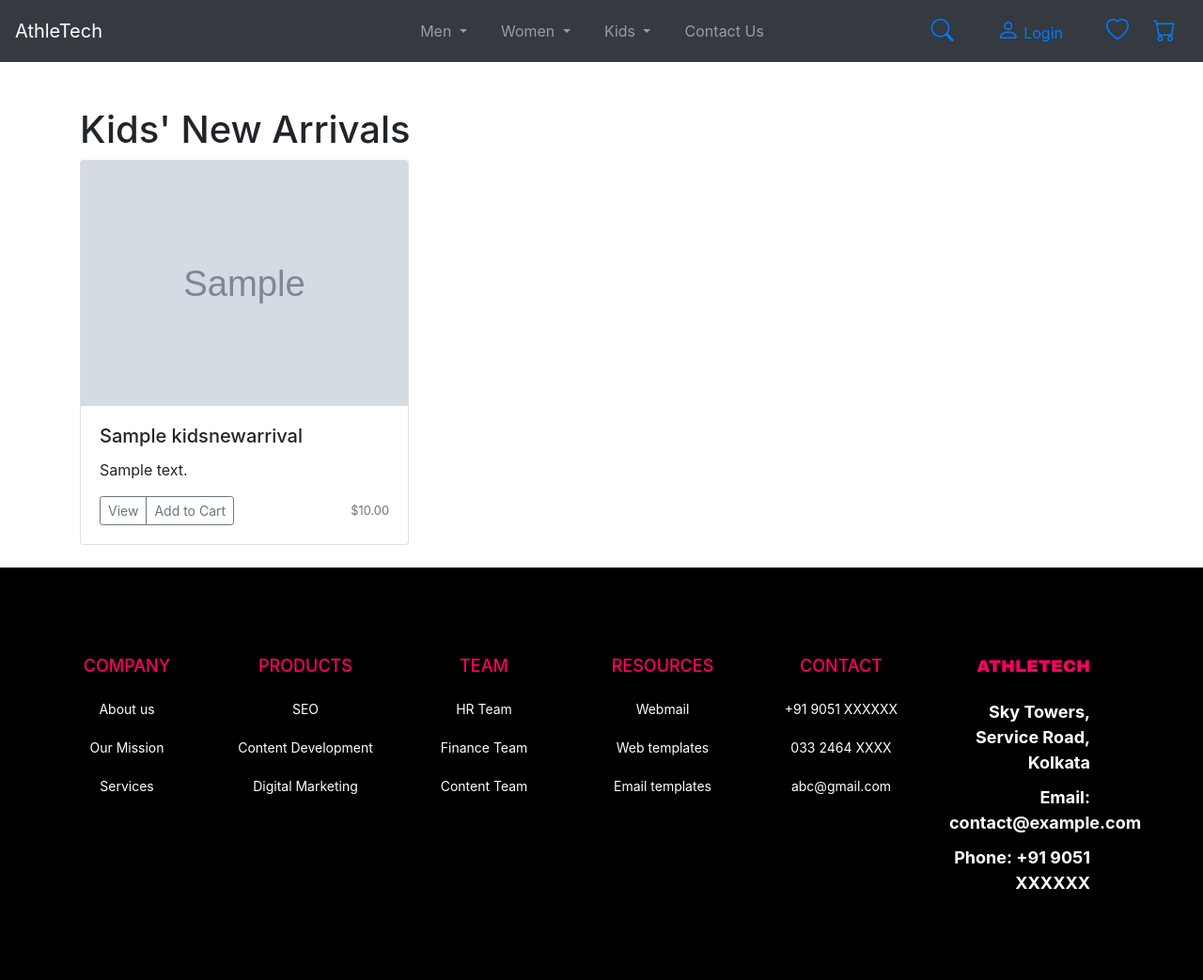
After one commit to pallawit123/sportswearstore, a Django app: page /kids/newarrival/ in a window 1280 px wide. The commit adds this page. Shown: the whole page at 94% size. Run offline with Django 5.2, Linux system fonts and the light colour scheme; tables that the repository leaves empty hold one stand-in row (values such as "Sample post"); grey boxes marked "Sample" are stand-in pictures; some libraries are stand-ins or nearby versions.

Commit message:
database for all category of men women and kids are made but there is problem. But in view newarrival and autumn winter '23 if all category we are able to go there not on other

```diff
--- a/myapp/urls.py
+++ b/myapp/urls.py
@@ -5,14 +5,20 @@ urlpatterns = [
     path("", views.index, name="index"),
     path("men/", views.men, name="men"),
     path("contact-us/", views.contact, name="contact"),
-    path("newarrival/", views.new_arrivals, name="newarrival"),
-    path("newarrival/<int:pk>/", views.product_detail, name="product_detail"),
-    path("add_to_cart/<int:pk>/", views.add_to_cart, name="add_to_cart"),
-    path("add_to_wishlist/<int:pk>/", views.add_to_wishlist, name="add_to_wishlist"),
+    path("newarrival/", views.men_new_arrivals, name="newarrival"),
+    path("newarrival/<str:category>/<int:pk>/", views.product_detail, name="product_detail"),
+    path("add_to_cart/<str:category>/<int:pk>/", views.add_to_cart, name="add_to_cart"),
+    path("add_to_wishlist/<str:category>/<int:pk>/", views.add_to_wishlist, name="add_to_wishlist"),
     path("cart/", views.cart_view, name="cart"),
     path("wishlist/", views.wishlist_view, name="wishlist"),
     path("login/", views.login_view, name="login"),
     path("logout/", views.logout_view, name="logout"),
     path("register/", views.register_view, name="register"),
-
+    path('profile/', views.profile, name='profile'),
+    path("men/newarrival/", views.men_new_arrivals, name="men_newarrival"),
+    path("men/autumn-winter/", views.men_autumn_winter, name="men_autumn_winter"),
+    path("women/newarrival/", views.women_new_arrivals, name="women_newarrival"),
+    path("women/autumn-winter/", views.women_autumn_winter, name="women_autumn_winter"),
+    path("kids/newarrival/", views.kids_new_arrivals, name="kids_newarrival"),
+    path("kids/autumn-winter/", views.kids_autumn_winter, name="kids_autumn_winter"),
 ]
--- a/myapp/views.py
+++ b/myapp/views.py
@@ -1,7 +1,13 @@
 from django.shortcuts import render, get_object_or_404, redirect
 from datetime import datetime
-from .models import Contact, NewArrival, CartItem, WishlistItem
+from .models import Contact, CartItem, WishlistItem, MenNewArrival, MenAutumnWinter, WomenNewArrival, WomenAutumnWinter, KidsNewArrival, KidsAutumnWinter
+from .models import (MenTShirts, MenPolos, MenShorts, MenTrackpantsJoggers,
+                    MenRunning, MenYoga, WomenTShirts, WomenPolos, WomenShorts,
+                    WomenTrackpantsJoggers, WomenRunning, WomenYoga, KidsTShirts,
+                    KidsPolos, KidsShorts, KidsTrackpantsJoggers, KidsRunning, KidsYoga)
+
 from django.contrib.auth.decorators import login_required
+
 from django.contrib.auth import authenticate, login, logout
 from django.contrib.auth.models import User
 from django.contrib import messages
@@ -24,12 +30,150 @@ def contact(request):
         messages.success(request, "Your message has been sent.")
     return render(request, 'contact.html')
 
-def new_arrivals(request):
-    products = NewArrival.objects.all().order_by('-created_at')
-    return render(request, 'newarrival.html', {'products': products})
+# Men Category
+def men_new_arrivals(request):
+    products = MenNewArrival.objects.all().order_by('-created_at')
+    return render(request, 'men_newarrival.html', {'products': products})
 
-def product_detail(request, pk):
-    product = get_object_or_404(NewArrival, pk=pk)
+def men_autumn_winter(request):
+    products = MenAutumnWinter.objects.all()
+    return render(request, 'men_autumn_winter.html', {'products': products})
+
+def men_tshirts(request):
+    products = MenTShirts.objects.all().order_by('-created_at')
+    return render(request, 'men_tshirts.html', {'products': products})
+
+def men_polos(request):
+    products = MenPolos.objects.all().order_by('-created_at')
+    return render(request, 'men_polos.html', {'products': products})
+
+def men_shorts(request):
+    products = MenShorts.objects.all().order_by('-created_at')
+    return render(request, 'men_shorts.html', {'products': products})
+
+def men_trackpants_joggers(request):
+    products = MenTrackpantsJoggers.objects.all().order_by('-created_at')
+    return render(request, 'men_trackpants_joggers.html', {'products': products})
+
+def men_running(request):
+    products = MenRunning.objects.all().order_by('-created_at')
+    return render(request, 'men_running.html', {'products': products})
+
+def men_yoga(request):
+    products = MenYoga.objects.all().order_by('-created_at')
+    return render(request, 'men_yoga.html', {'products': products})
+
+# Women Category
+def women_new_arrivals(request):
+    products = WomenNewArrival.objects.all().order_by('-created_at')
+    return render(request, 'women_newarrival.html', {'products': products})
+
+def women_autumn_winter(request):
+    products = WomenAutumnWinter.objects.all()
+    return render(request, 'women_autumn_winter.html', {'products': products})
+
+def women_tshirts(request):
+    products = WomenTShirts.objects.all().order_by('-created_at')
+    return render(request, 'women_tshirts.html', {'products': products})
+
+def women_polos(request):
+    products = WomenPolos.objects.all().order_by('-created_at')
+    return render(request, 'women_polos.html', {'products': products})
+
+def women_shorts(request):
+    products = WomenShorts.objects.all().order_by('-created_at')
+    return render(request, 'women_shorts.html', {'products': products})
+
+def women_trackpants_joggers(request):
+    products = WomenTrackpantsJoggers.objects.all().order_by('-created_at')
+    return render(request, 'women_trackpants_joggers.html', {'products': products})
+
+def women_running(request):
+    products = WomenRunning.objects.all().order_by('-created_at')
+    return render(request, 'women_running.html', {'products': products})
+
+def women_yoga(request):
+    products = WomenYoga.objects.all().order_by('-created_at')
+    return render(request, 'women_yoga.html', {'products': products})
+
+# Kids Category
+def kids_new_arrivals(request):
+    products = KidsNewArrival.objects.all().order_by('-created_at')
+    return render(request, 'kids_newarrival.html', {'products': products})
+
+def kids_autumn_winter(request):
+    products = KidsAutumnWinter.objects.all()
+    return render(request, 'kids_autumn_winter.html', {'products': products})
+
+def kids_tshirts(request):
+    products = KidsTShirts.objects.all().order_by('-created_at')
+    return render(request, 'kids_tshirts.html', {'products': products})
+
+def kids_polos(request):
+    products = KidsPolos.objects.all().order_by('-created_at')
+    return render(request, 'kids_polos.html', {'products': products})
+
+def kids_shorts(request):
+    products = KidsShorts.objects.all().order_by('-created_at')
+    return render(request, 'kids_shorts.html', {'products': products})
+
+def kids_trackpants_joggers(request):
+    products = KidsTrackpantsJoggers.objects.all().order_by('-created_at')
+    return render(request, 'kids_trackpants_joggers.html', {'products': products})
+
+def kids_running(request):
+    products = KidsRunning.objects.all().order_by('-created_at')
+    return render(request, 'kids_running.html', {'products': products})
+
+def kids_yoga(request):
+    products = KidsYoga.objects.all().order_by('-created_at')
+    return render(request, 'kids_yoga.html', {'products': products})
+
+def product_detail(request, pk, category):
+    if category == 'men':
+        product = get_object_or_404(MenNewArrival, pk=pk)
+    elif category == 'women':
+        product = get_object_or_404(WomenNewArrival, pk=pk)
+    elif category == 'kids':
+        product = get_object_or_404(KidsNewArrival, pk=pk)
+    elif category == 'men_tshirts':
+        product = get_object_or_404(MenTShirts, pk=pk)
+    elif category == 'men_polos':
+        product = get_object_or_404(MenPolos, pk=pk)
+    elif category == 'men_shorts':
+        product = get_object_or_404(MenShorts, pk=pk)
+    elif category == 'men_trackpants_joggers':
+        product = get_object_or_404(MenTrackpantsJoggers, pk=pk)
+    elif category == 'men_running':
+        product = get_object_or_404(MenRunning, pk=pk)
+    elif category == 'men_yoga':
+        product = get_object_or_404(MenYoga, pk=pk)
+    elif category == 'women_tshirts':
+        product = get_object_or_404(WomenTShirts, pk=pk)
+    elif category == 'women_polos':
+        product = get_object_or_404(WomenPolos, pk=pk)
+    elif category == 'women_shorts':
+        product = get_object_or_404(WomenShorts, pk=pk)
+    elif category == 'women_trackpants_joggers':
+        product = get_object_or_404(WomenTrackpantsJoggers, pk=pk)
+    elif category == 'women_running':
+        product = get_object_or_404(WomenRunning, pk=pk)
+    elif category == 'women_yoga':
+        product = get_object_or_404(WomenYoga, pk=pk)
+    elif category == 'kids_tshirts':
+        product = get_object_or_404(KidsTShirts, pk=pk)
+    elif category == 'kids_polos':
+        product = get_object_or_404(KidsPolos, pk=pk)
+    elif category == 'kids_shorts':
+        product = get_object_or_404(KidsShorts, pk=pk)
+    elif category == 'kids_trackpants_joggers':
+        product = get_object_or_404(KidsTrackpantsJoggers, pk=pk)
+    elif category == 'kids_running':
+        product = get_object_or_404(KidsRunning, pk=pk)
+    elif category == 'kids_yoga':
+        product = get_object_or_404(KidsYoga, pk=pk)
+    else:
+        product = None
     return render(request, 'product_detail.html', {'product': product})
 
 def register_view(request):
@@ -73,8 +217,15 @@ def logout_view(request):
     return redirect('login')
 
 @login_required
-def add_to_cart(request, pk):
-    product = get_object_or_404(NewArrival, pk=pk)
+def add_to_cart(request, pk, category):
+    if category == 'men':
+        product = get_object_or_404(MenNewArrival, pk=pk)
+    elif category == 'women':
+        product = get_object_or_404(WomenNewArrival, pk=pk)
+    elif category == 'kids':
+        product = get_object_or_404(KidsNewArrival, pk=pk)
+    else:
+        product = None
     cart_item, created = CartItem.objects.get_or_create(user=request.user, product=product)
     if not created:
         cart_item.quantity += 1
@@ -82,8 +233,15 @@ def add_to_cart(request, pk):
     return redirect('cart')
 
 @login_required
-def add_to_wishlist(request, pk):
-    product = get_object_or_404(NewArrival, pk=pk)
+def add_to_wishlist(request, pk, category):
+    if category == 'men':
+        product = get_object_or_404(MenNewArrival, pk=pk)
+    elif category == 'women':
+        product = get_object_or_404(WomenNewArrival, pk=pk)
+    elif category == 'kids':
+        product = get_object_or_404(KidsNewArrival, pk=pk)
+    else:
+        product = None
     WishlistItem.objects.get_or_create(user=request.user, product=product)
     return redirect('wishlist')
 
@@ -96,3 +254,7 @@ def cart_view(request):
 def wishlist_view(request):
     wishlist_items = WishlistItem.objects.filter(user=request.user)
     return render(request, 'wishlist.html', {'wishlist_items': wishlist_items})
+
+@login_required
+def profile(request):
+    return render(request, 'profile.html')
--- a/templates/Kids.html
+++ /dev/null
@@ -1,5 +0,0 @@
-{% extends 'base.html' %}
-{% block ttile %} kids {% endblock ttile %}
-{% block body %}
-the body is here
-{% endblock body %}
--- a/templates/base.html
+++ b/templates/base.html
@@ -223,8 +223,8 @@
               <div class="row">
                 <div class="col-sm-3">
                   <h6 class="dropdown-header">Trending Now</h6>
-                  <a class="dropdown-item" href="{% url 'newarrival' %}">New Arrivals</a>
-                  <a class="dropdown-item" href="#">Autumn Winter '23</a>
+                  <a class="dropdown-item" href="{% url 'men_newarrival' %}">New Arrivals</a>
+                  <a class="dropdown-item" href="{% url 'men_autumn_winter' %}">Autumn Winter '23</a>
                 </div>
                 <div class="col-sm-3">
                   <h6 class="dropdown-header">Topwear</h6>
@@ -234,7 +234,7 @@
                 <div class="col-sm-3">
                   <h6 class="dropdown-header">Bottomwear</h6>
                   <a class="dropdown-item" href="#">Shorts</a>
-                  <a class="dropdown-item" href="#">Skirts</a>
+                  <a class="dropdown-item" href="#">Trackpants & Joggers</a>
                 </div>
                 <div class="col-sm-3">
                   <h6 class="dropdown-header">Shop by Activity</h6>
@@ -244,7 +244,6 @@
                 </div>
                 </div>
                 </li>
-
           <!-- Women Dropdown -->
 <li class="nav-item dropdown">
   <a class="nav-link dropdown-toggle" href="#" id="womenDropdown" role="button" data-toggle="dropdown"
@@ -255,8 +254,8 @@
     <div class="row">
       <div class="col-sm-3">
         <h6 class="dropdown-header">Trending Now</h6>
-                  <a class="dropdown-item" href="{% url 'newarrival' %}">New Arrivals</a>
-                  <a class="dropdown-item" href="#">Autumn Winter '23</a>
+        <a class="dropdown-item" href="{% url 'women_newarrival' %}">New Arrivals</a>
+        <a class="dropdown-item" href="{% url 'women_autumn_winter' %}">Autumn Winter '23</a>
       </div>
       <div class="col-sm-3">
         <h6 class="dropdown-header">Topwear</h6>
@@ -266,7 +265,7 @@
       <div class="col-sm-3">
         <h6 class="dropdown-header">Bottomwear</h6>
         <a class="dropdown-item" href="#">Shorts</a>
-                  <a class="dropdown-item" href="#">Skirts</a>
+        <a class="dropdown-item" href="#">Trackpants & Joggers</a>
       </div>
       <div class="col-sm-3">
         <h6 class="dropdown-header">Shop by Activity</h6>
@@ -275,6 +274,7 @@
       </div>
     </div>
   </div>
+
           </li>
 
           <!-- Kids Dropdown -->
@@ -287,8 +287,8 @@
               <div class="row">
                 <div class="col-sm-3">
                   <h6 class="dropdown-header">Trending Now</h6>
-                  <a class="dropdown-item" href="{% url 'newarrival' %}">New Arrivals</a>
-                  <a class="dropdown-item" href="#">Autumn Winter '23</a>
+                  <a class="dropdown-item" href="{% url 'kids_newarrival' %}">New Arrivals</a>
+                  <a class="dropdown-item" href={% url 'kids_autumn_winter' %}>Autumn Winter '23</a>
                 </div>
                 <div class="col-sm-3">
                   <h6 class="dropdown-header">Topwear</h6>
@@ -298,7 +298,7 @@
                 <div class="col-sm-3">
                   <h6 class="dropdown-header">Bottomwear</h6>
                   <a class="dropdown-item" href="#">Shorts</a>
-                  <a class="dropdown-item" href="#">Skirts</a>
+                  <a class="dropdown-item" href="#">Trackpants & joggers</a>
                 </div>
                 <div class="col-sm-3">
                   <h6 class="dropdown-header">Shop by Activity</h6>
--- /dev/null
+++ b/templates/kids_newarrival.html
@@ -0,0 +1,30 @@
+<!-- filepath: /d:/pythonfinal/Hello/templates/kids_newarrival.html -->
+{% extends "base.html" %}
+
+{% block title %}Kids' New Arrivals{% endblock %}
+
+{% block body %}
+<div class="container mt-5">
+    <h1>Kids' New Arrivals</h1>
+    <div class="row">
+        {% for product in products %}
+        <div class="col-md-4">
+            <div class="card mb-4 shadow-sm">
+                <img class="card-img-top" src="{{ product.image.url }}" alt="{{ product.title }}">
+                <div class="card-body">
+                    <h5 class="card-title">{{ product.title }}</h5>
+                    <p class="card-text">{{ product.description }}</p>
+                    <div class="d-flex justify-content-between align-items-center">
+                        <div class="btn-group">
+                            <a href="{% url 'product_detail' 'kids' product.pk %}" class="btn btn-sm btn-outline-secondary">View</a>
+                            <a href="{% url 'add_to_cart' 'kids' product.pk %}" class="btn btn-sm btn-outline-secondary">Add to Cart</a>
+                        </div>
+                        <small class="text-muted">${{ product.price }}</small>
+                    </div>
+                </div>
+            </div>
+        </div>
+        {% endfor %}
+    </div>
+</div>
+{% endblock %}
--- a/templates/newarrival.html
+++ b/templates/men_newarrival.html
@@ -1,3 +1,4 @@
+<!-- filepath: /d:/pythonfinal/Hello/templates/men_newarrival.html -->
 {% extends 'base.html' %}
 
 {% block title %}New Arrival{% endblock title %}
@@ -35,7 +36,7 @@
             {% for product in products %}
             <div class="col">
                 <div class="card shadow-sm">
-                    <a href="{% url 'product_detail' product.pk %}">
+                    <a href="{% url 'product_detail' 'men' product.pk %}">
                         <img src="{{ product.image.url }}" class="card-img-top" alt="{{ product.title }}" style="object-fit: cover; width: 100%; height: 700px;">
                     </a>
                     <div class="card-body">
```
Also changed, not shown: myapp/admin.py (+135 -4 lines), myapp/models.py (+212 -4 lines), templates/kids_autum_winter.html (added, +33 -0 lines), templates/men_autumn_winter.html (added, +23 -0 lines), templates/profile.html (added, +8 -0 lines), templates/women_newarrival.html (added, +24 -0 lines), Hello/urls.py (line endings or trailing spaces), media/men_new_arrivals/menarrival5.png (added), myapp/migrations/0005_autumnwinter.py (added), myapp/migrations/0006_kidsautumnwinter_kidsnewarrival_menautumnwinter_and_more.py (added), myapp/migrations/0007_kidspolos_kidsrunning_kidsshorts_and_more.py (added), urls.py (added), views.py (added). Lines whose indentation alone changed are shown as unchanged.
